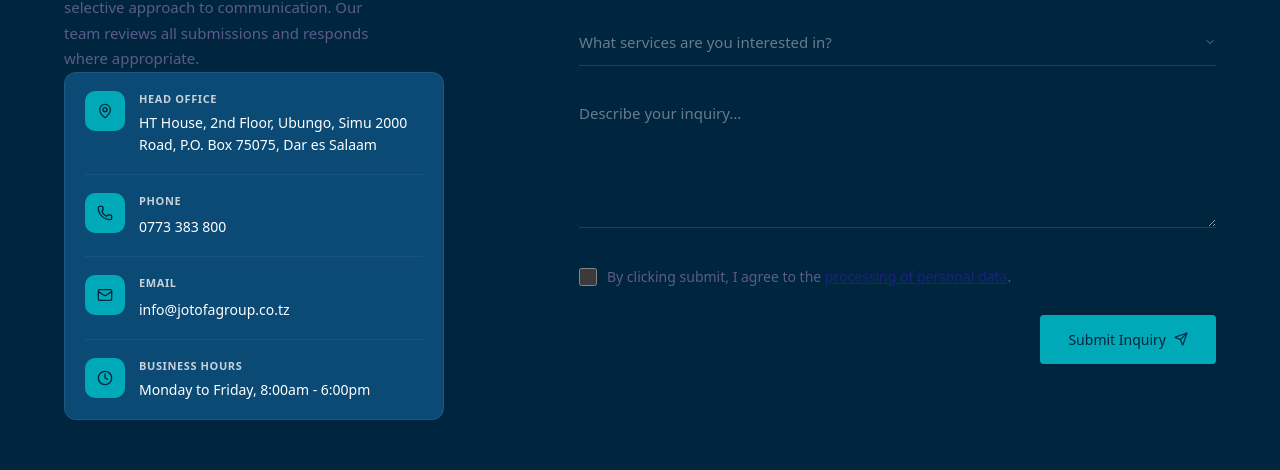
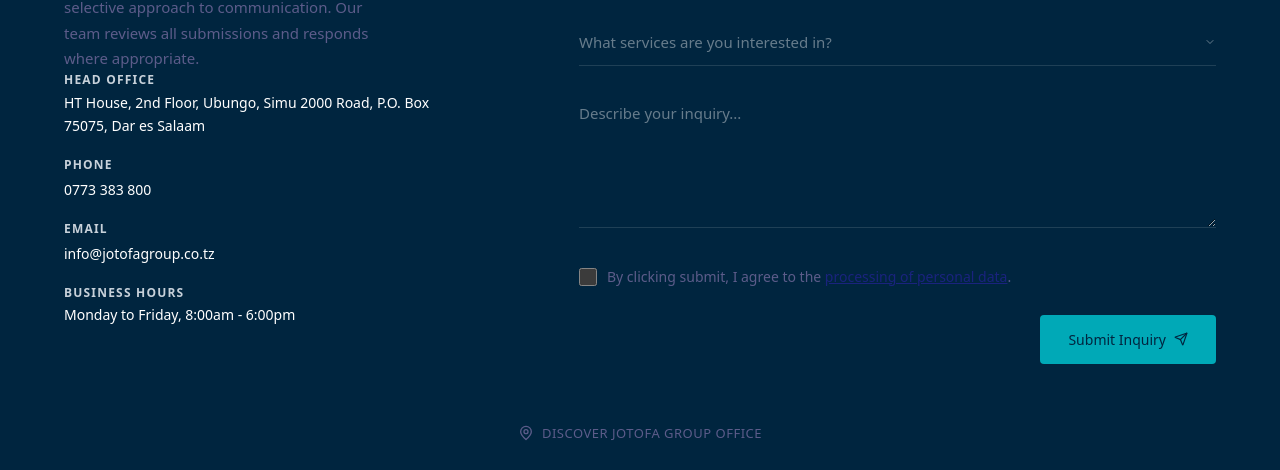
Before and after one commit to sulemsaba/frontendjotofa, a Next.js app: page /contact in a window 1280 px wide. Shown: the part 340-810 px from the top of the page. Built offline with nearby package versions, Linux system fonts and the light colour scheme; no server answers.

Commit message:
simplify contact info card to minimal text layout

```diff
--- a/src/components/contact.tsx
+++ b/src/components/contact.tsx
@@ -2,36 +2,11 @@
 
 import { useState } from "react";
 import { motion } from "framer-motion";
-import { Send, MapPin, Phone, Mail, Clock, CheckCircle2 } from "lucide-react";
+import { Send, CheckCircle2 } from "lucide-react";
 import { Button } from "@/components/ui/button";
 import { ScrollReveal } from "./scroll-reveal";
 import { usePage } from "@/lib/page-context";
 import { submitContact } from "@/lib/api";
-
-const contactInfo = [
-  {
-    icon: MapPin,
-    label: "Head Office",
-    value: "HT House, 2nd Floor, Ubungo, Simu 2000 Road, P.O. Box 75075, Dar es Salaam",
-  },
-  {
-    icon: Phone,
-    label: "Phone",
-    value: "0773 383 800",
-    href: "tel:+255773383800",
-  },
-  {
-    icon: Mail,
-    label: "Email",
-    value: "info@jotofagroup.co.tz",
-    href: "mailto:info@jotofagroup.co.tz",
-  },
-  {
-    icon: Clock,
-    label: "Business Hours",
-    value: "Monday to Friday, 8:00am – 6:00pm",
-  },
-];
 
 export function Contact() {
   const { setActivePage } = usePage();
@@ -98,45 +73,22 @@ export function Contact() {
             <h2>Let Us Know How We<br />Can Help</h2>
             <p>JOTOFA GROUP maintains a focused and selective approach to communication. Our team reviews all submissions and responds where appropriate.</p>
 
-            <div className="contact-card">
-              <div className="contact-card-row">
-                <div className="contact-card-icon">
-                  <MapPin className="w-4 h-4" />
-                </div>
-                <div>
-                  <div className="contact-card-label">Head Office</div>
-                  <div className="contact-card-value">HT House, 2nd Floor, Ubungo, Simu 2000 Road, P.O. Box 75075, Dar es Salaam</div>
-                </div>
+            <div className="space-y-5">
+              <div>
+                <div className="text-xs font-semibold uppercase tracking-widest text-muted-foreground mb-1">Head Office</div>
+                <div className="text-sm text-foreground leading-relaxed">HT House, 2nd Floor, Ubungo, Simu 2000 Road, P.O. Box 75075, Dar es Salaam</div>
               </div>
-              <div className="contact-card-divider" />
-              <div className="contact-card-row">
-                <div className="contact-card-icon">
-                  <Phone className="w-4 h-4" />
-                </div>
-                <div>
-                  <div className="contact-card-label">Phone</div>
-                  <a href="tel:+255773383800" className="contact-card-value">0773 383 800</a>
-                </div>
+              <div>
+                <div className="text-xs font-semibold uppercase tracking-widest text-muted-foreground mb-1">Phone</div>
+                <a href="tel:+255773383800" className="text-sm text-foreground hover:text-jotofa-accent transition-colors">0773 383 800</a>
               </div>
-              <div className="contact-card-divider" />
-              <div className="contact-card-row">
-                <div className="contact-card-icon">
-                  <Mail className="w-4 h-4" />
-                </div>
-                <div>
-                  <div className="contact-card-label">Email</div>
-                  <a href="mailto:info@jotofagroup.co.tz" className="contact-card-value">info@jotofagroup.co.tz</a>
-                </div>
+              <div>
+                <div className="text-xs font-semibold uppercase tracking-widest text-muted-foreground mb-1">Email</div>
+                <a href="mailto:info@jotofagroup.co.tz" className="text-sm text-foreground hover:text-jotofa-accent transition-colors">info@jotofagroup.co.tz</a>
               </div>
-              <div className="contact-card-divider" />
-              <div className="contact-card-row">
-                <div className="contact-card-icon">
-                  <Clock className="w-4 h-4" />
-                </div>
-                <div>
-                  <div className="contact-card-label">Business Hours</div>
-                  <div className="contact-card-value">Monday to Friday, 8:00am - 6:00pm</div>
-                </div>
+              <div>
+                <div className="text-xs font-semibold uppercase tracking-widest text-muted-foreground mb-1">Business Hours</div>
+                <div className="text-sm text-foreground">Monday to Friday, 8:00am - 6:00pm</div>
               </div>
             </div>
           </div>
```
